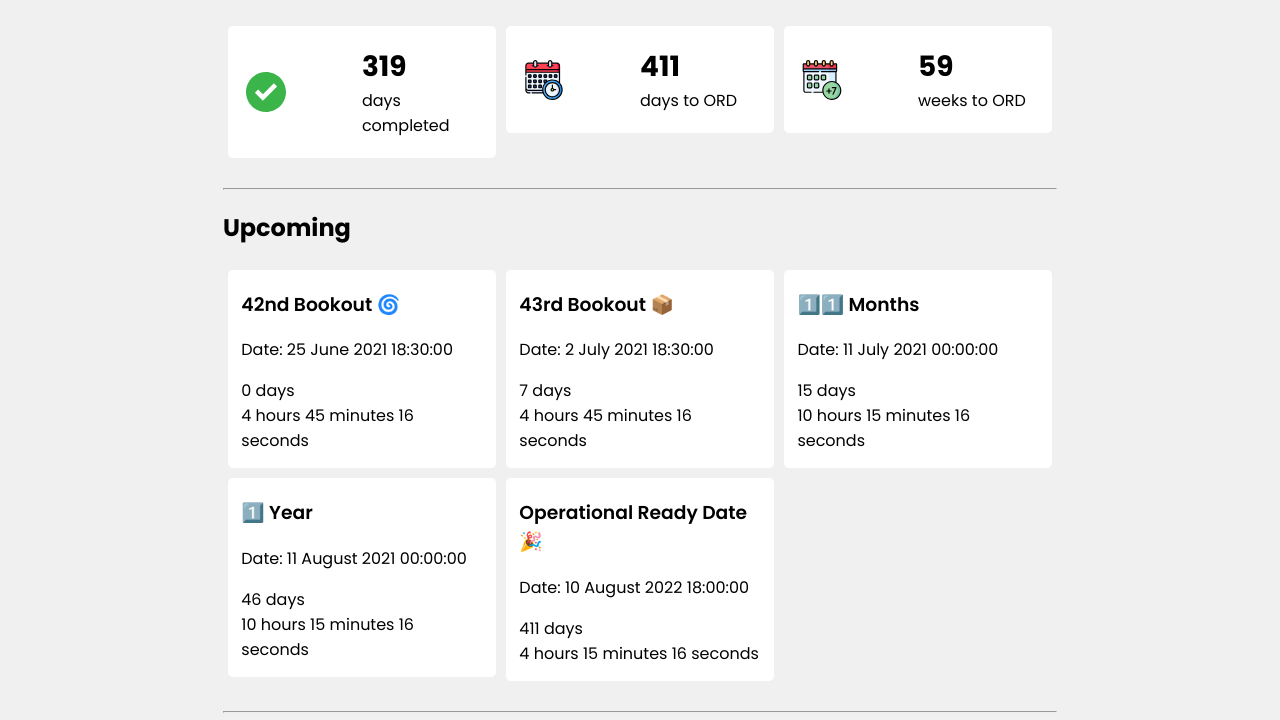
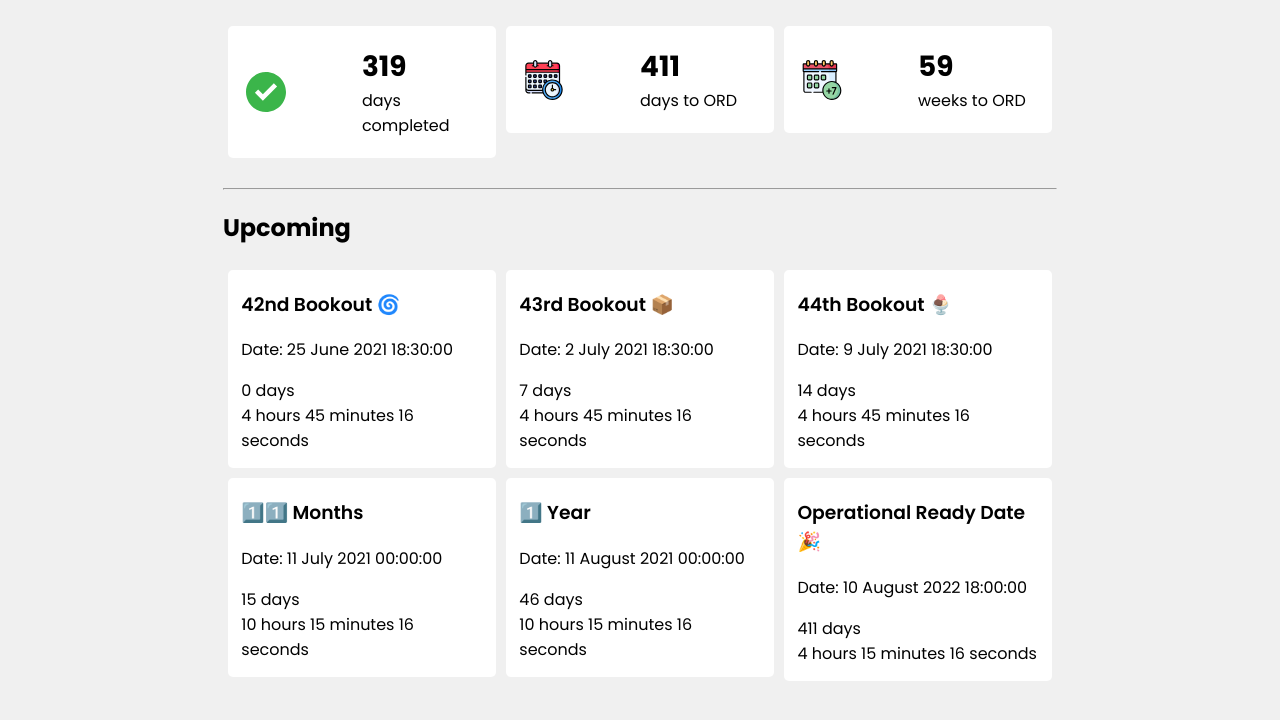
Before and after one commit to ktzy0305/NS-Milestones, a plain HTML site: page index.html in a window 1280 px wide. Shown: the part 330-1050 px from the top of the page. Drawn offline with Linux system fonts and the light colour scheme.

Commit message:
Schedule update'

```diff
--- a/index.html
+++ b/index.html
@@ -121,7 +121,6 @@
         <h2 id="upcoming">Upcoming</h2>
         <div class="row mb-5" id="upcoming_content">
         </div>
-        <hr>
     </div>
 </body>
 </html>
--- a/js/data.js
+++ b/js/data.js
@@ -58,7 +58,7 @@ var milestones = [
     new Milestone("41st Bookout 🗿", new Date("Jun 18, 2021 18:30:00"), "timer-0055"),
     new Milestone("42nd Bookout 🌀", new Date("Jun 25, 2021 18:30:00"), "timer-0056"),
     new Milestone("43rd Bookout 📦", new Date("Jul 2, 2021 18:30:00"), "timer-0057"),
-    // new Milestone("44th Bookout", new Date("Jul 9, 2021 18:30:00"), "timer-0058"),
+    new Milestone("44th Bookout 🍨", new Date("Jul 9, 2021 18:30:00"), "timer-0058"),
     new Milestone("1️⃣1️⃣ Months", new Date("Jul 11, 2021 00:00:00"), "timer-0059"),
     // new Milestone("45th Bookout", new Date("Jul 16, 2021 18:30:00"), "timer-0060"),
     // new Milestone("46th Bookout", new Date("Jul 23, 2021 18:30:00"), "timer-0061"),
@@ -68,7 +68,7 @@ var milestones = [
     new Milestone("1️⃣ Year", new Date("Aug 11, 2021 00:00:00"), "timer-0065"),
     // new Milestone("49th Bookout", new Date("Aug 13, 2021 18:30:00"), "timer-0066"),
     // new Milestone("50th Bookout", new Date("Aug 20, 2021 18:30:00"), "timer-0067"),
-    // new Milestone("CAT (End)", new Date("Aug 20, 2021 18:30:00"), "timer-0068"),
+    // new Milestone("SCGP", new Date("Aug 20, 2021 18:30:00"), "timer-0068"),
     // new Milestone("51st Bookout", new Date("Sep 3, 2021 18:30:00"), "timer-0069"),
     // new Milestone("52nd Bookout", new Date("Sep 10, 2021 18:30:00"), "timer-0070"),
     // new Milestone("1️⃣ Year 1️⃣ Month", new Date("Aug 11, 2021 00:00:00"), "timer-0065"),
```
